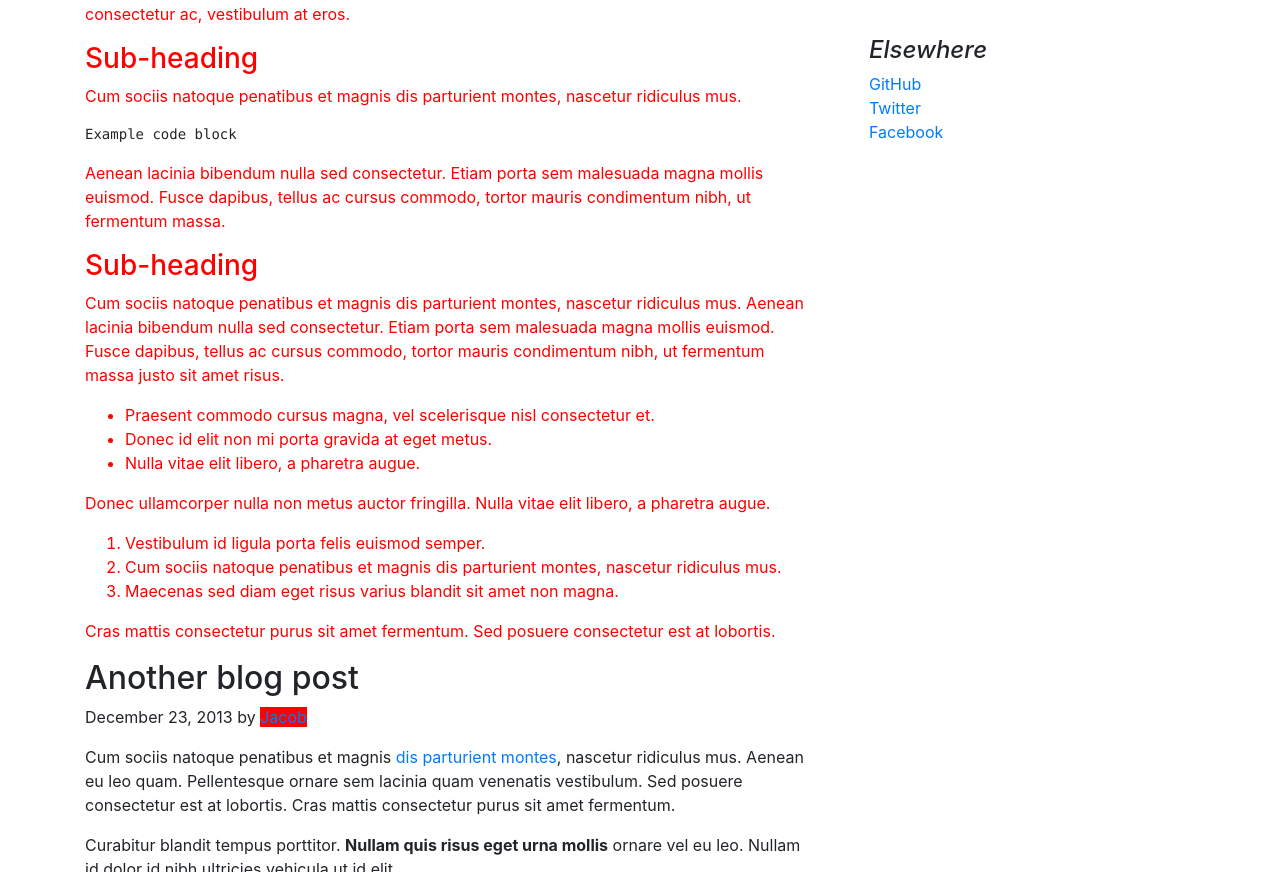
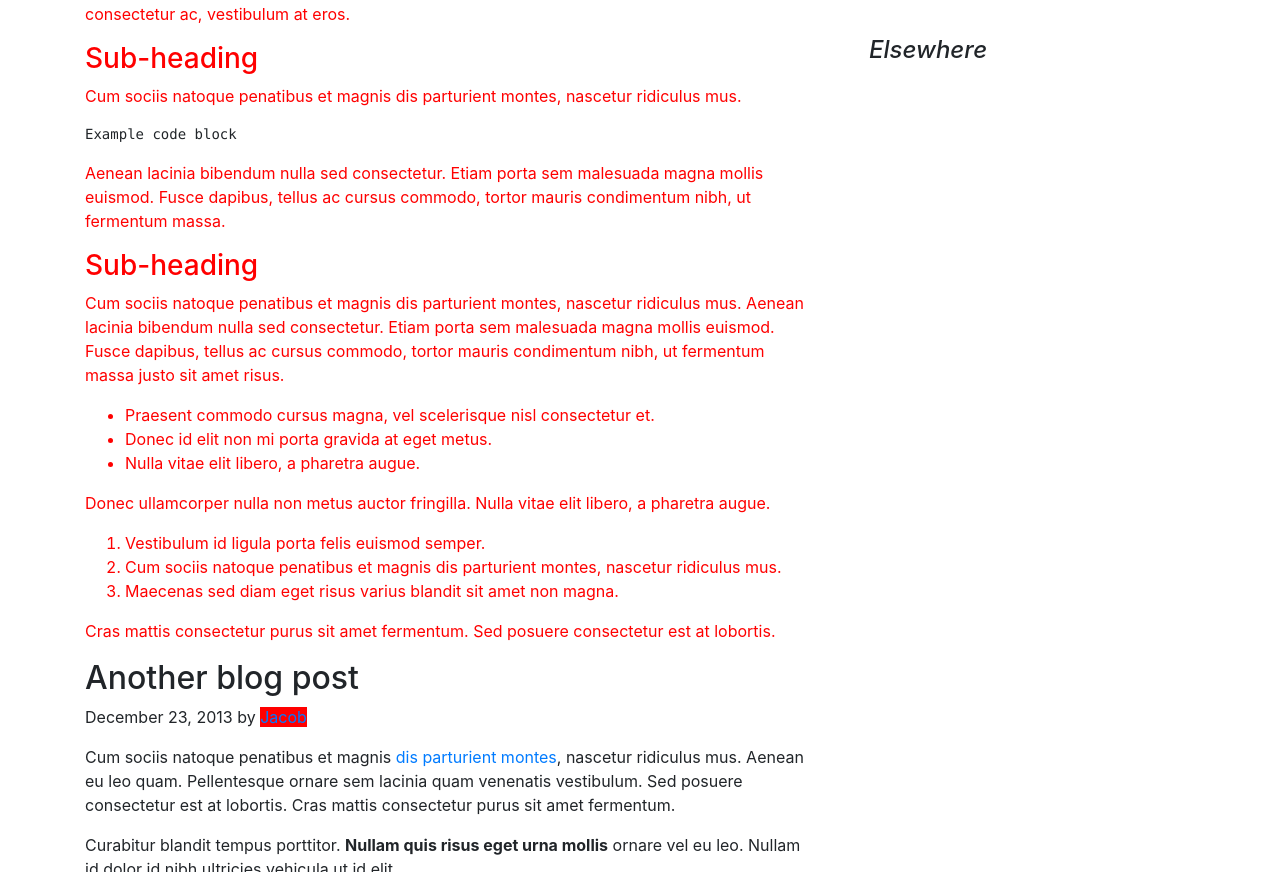
Before and after one commit to RoosaJuliaV/M2D7, a plain HTML site: page index.html in a window 1280 px wide. Shown: the part 1577-2449 px from the top of the page. Drawn offline with nearby package versions, Linux system fonts and the light colour scheme.

Commit message:
Exercise 14

```diff
--- a/index.html
+++ b/index.html
@@ -525,6 +525,14 @@
           }
           window.addEventListener("load", function() { changeBackground("bg-light") })
 
+          // EX14) Write a function to remove all the links under "Elsewhere"
+
+           const removeAll = function() {
+            let getObject = document.querySelectorAll(".list-unstyled")[1]
+            getObject.remove("li")
+            }
+            window.addEventListener("load", function() { removeAll("li") })
+
           // EX15) Write a function to change the column size for heading in jumbotron
 
        const changeSize = function() {
@@ -543,14 +551,10 @@
 
       </script>
 
-      <!--
-
-        // EX14) Write a function to remove all the links under "Elsewhere"
 
 
 
-
-       // EX17) Write a function to trim just the first 50 characters in the first paragraph for each blog post
+      <!-- // EX17) Write a function to trim just the first 50 characters in the first paragraph for each blog post
 
        // EX18) Write a function and attach it to the "Newer" button, to add new Blog Post (just div and title)
 
```
